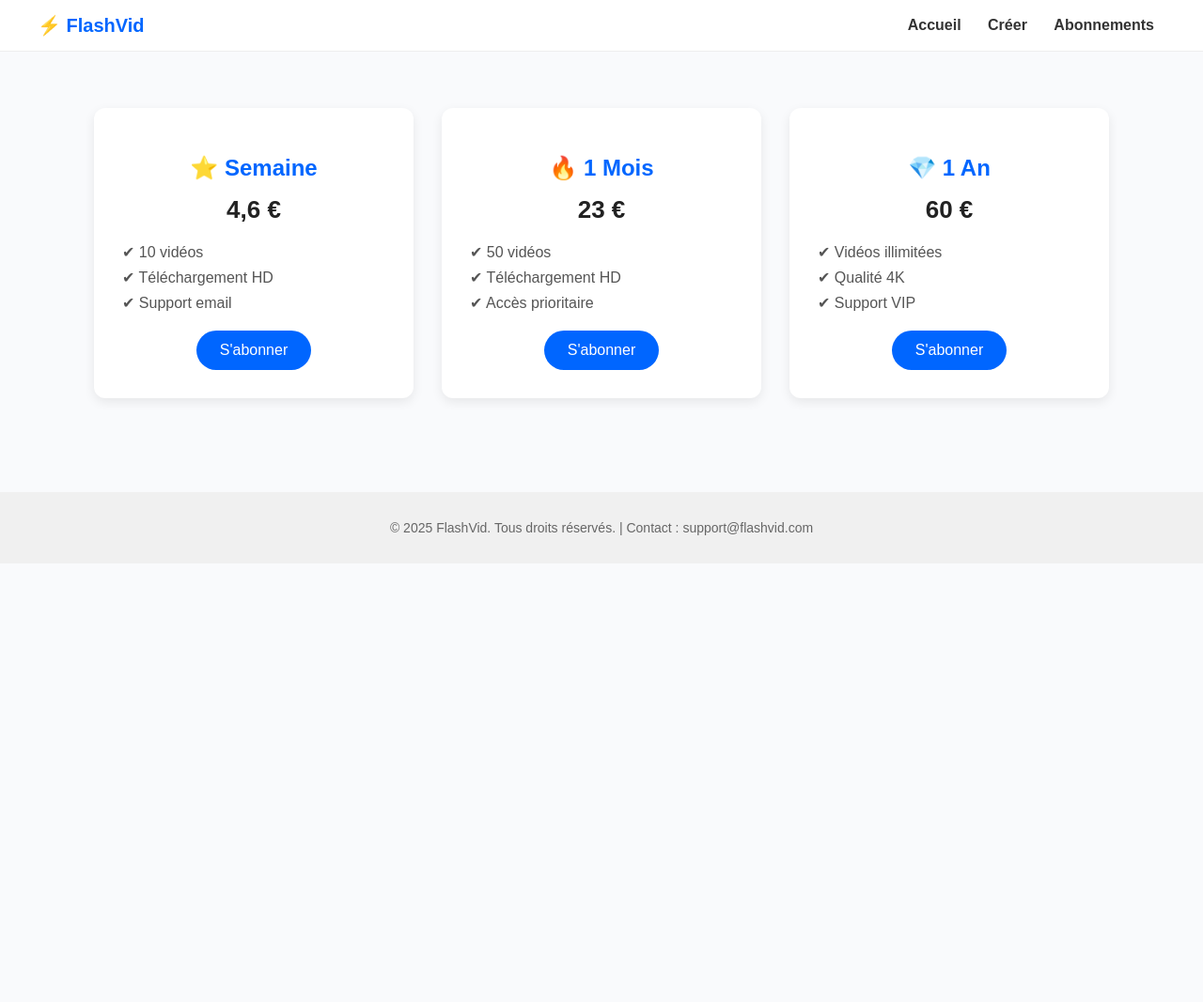
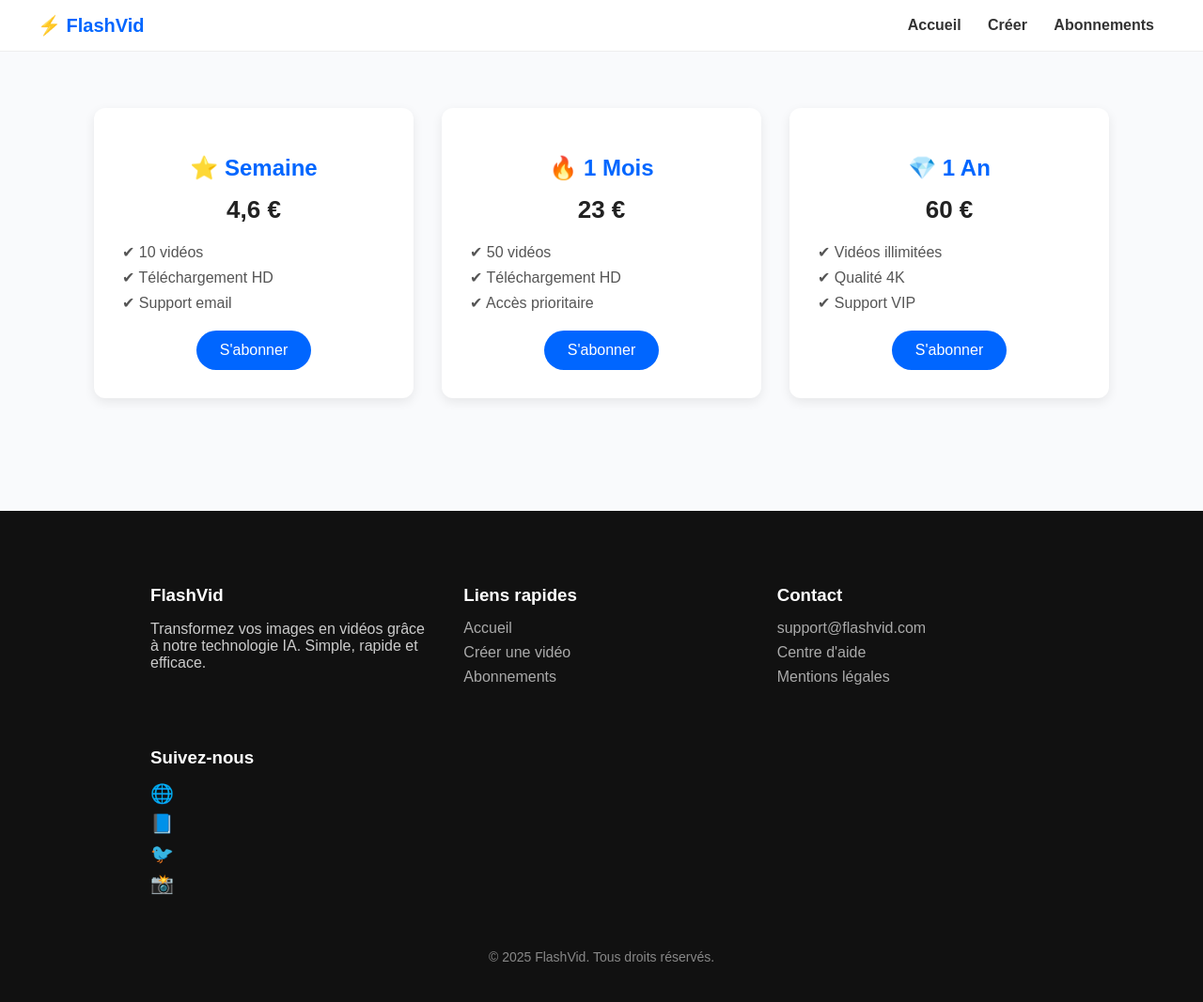
Before and after one commit to saponeayo67-del/video-site, a website: page abonnements.html in a window 1280 px wide. Shown: the whole page at 94% size. Before the commit the page ends 800 px from the top, so only its background shows below. Drawn offline with Linux system fonts and the light colour scheme.

Commit message:
Update abonnements.html

```diff
--- a/abonnements.html
+++ b/abonnements.html
@@ -92,12 +92,54 @@
 
     /* FOOTER */
     footer {
-      background: #f0f0f0;
-      padding: 30px;
+      background: #111;
+      color: #ccc;
+      padding: 40px 20px;
+      margin-top: 60px;
+    }
+    .footer-container {
+      display: flex;
+      flex-wrap: wrap;
+      justify-content: space-between;
+      max-width: 1000px;
+      margin: auto;
+    }
+    .footer-col {
+      flex: 1;
+      min-width: 220px;
+      margin: 20px;
+    }
+    .footer-col h3 {
+      color: #fff;
+      margin-bottom: 15px;
+    }
+    .footer-col a {
+      display: block;
+      color: #aaa;
+      text-decoration: none;
+      margin: 8px 0;
+      transition: color 0.3s;
+    }
+    .footer-col a:hover {
+      color: #fff;
+    }
+    .socials {
+      margin-top: 15px;
+    }
+    .socials a {
+      margin-right: 12px;
+      font-size: 20px;
+      color: #aaa;
+      text-decoration: none;
+    }
+    .socials a:hover {
+      color: #fff;
+    }
+    .copyright {
       text-align: center;
-      margin-top: 40px;
+      margin-top: 30px;
       font-size: 14px;
-      color: #666;
+      color: #888;
     }
   </style>
 </head>
@@ -151,7 +193,36 @@
 
   <!-- FOOTER -->
   <footer>
-    © 2025 FlashVid. Tous droits réservés. | Contact : support@flashvid.com
+    <div class="footer-container">
+      <div class="footer-col">
+        <h3>FlashVid</h3>
+        <p>Transformez vos images en vidéos grâce à notre technologie IA. Simple, rapide et efficace.</p>
+      </div>
+      <div class="footer-col">
+        <h3>Liens rapides</h3>
+        <a href="index.html">Accueil</a>
+        <a href="creer-video.html">Créer une vidéo</a>
+        <a href="abonnements.html">Abonnements</a>
+      </div>
+      <div class="footer-col">
+        <h3>Contact</h3>
+        <a href="mailto:support@flashvid.com">support@flashvid.com</a>
+        <a href="#">Centre d'aide</a>
+        <a href="#">Mentions légales</a>
+      </div>
+      <div class="footer-col">
+        <h3>Suivez-nous</h3>
+        <div class="socials">
+          <a href="#">🌐</a>
+          <a href="#">📘</a>
+          <a href="#">🐦</a>
+          <a href="#">📸</a>
+        </div>
+      </div>
+    </div>
+    <div class="copyright">
+      © 2025 FlashVid. Tous droits réservés.
+    </div>
   </footer>
 
 </body>
```
